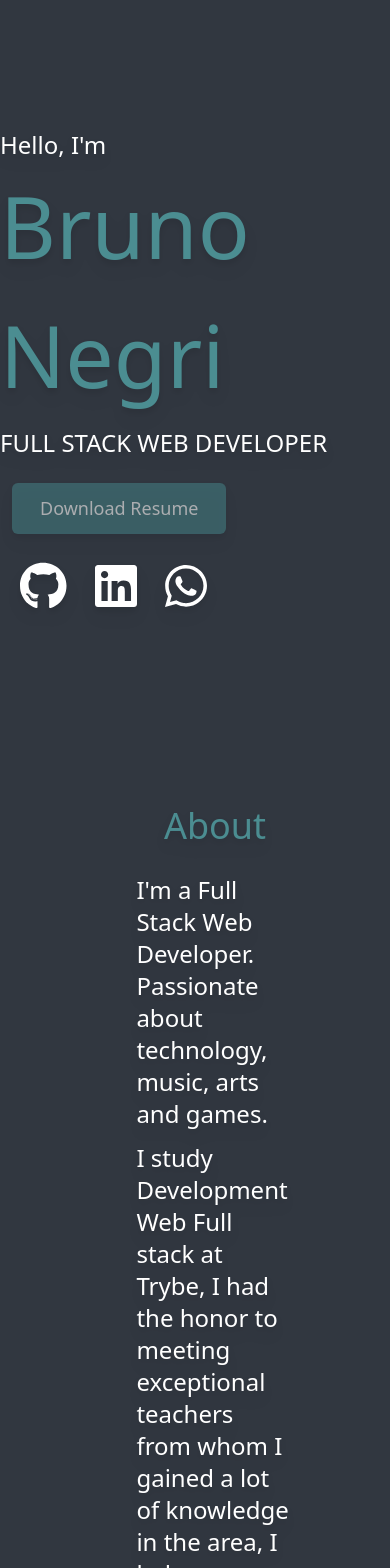
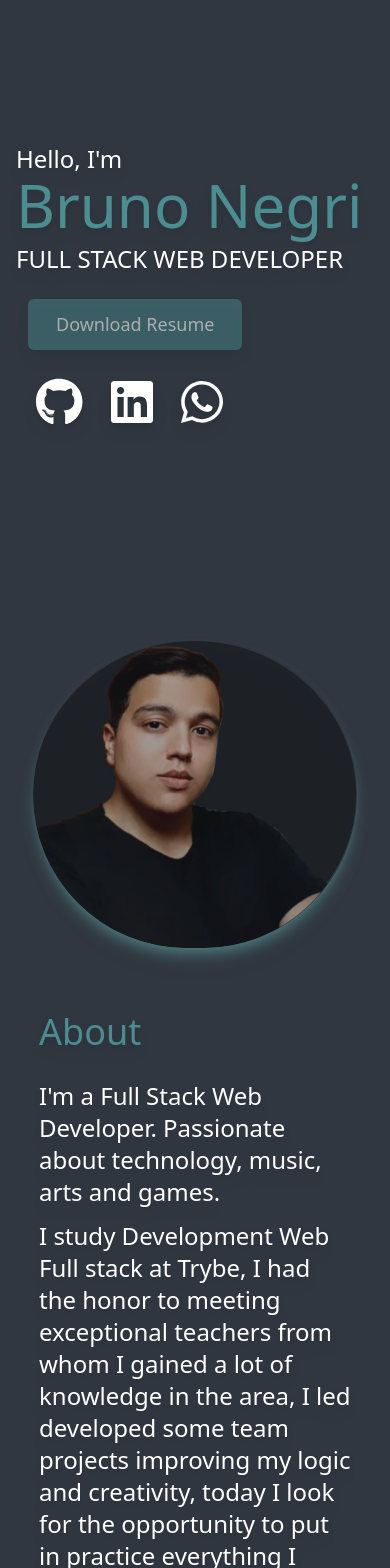
Before and after one commit to brunonegri/Portfolio-v2.0, a React (Create React App) app: page / in a window 390 px wide. Shown: the part 160-1728 px from the top of the page. Built offline with nearby package versions, Linux system fonts and the light colour scheme.

Commit message:
feat: mobile structured

```diff
--- a/src/components/About.jsx
+++ b/src/components/About.jsx
@@ -7,14 +7,14 @@ import test from '../data/images/test.png'
 function About () {
 	const Iam = "I'm"
 	return (
-		<section className='flex h-[400px]  justify-center mx-16 min-h-[900px] '>
-			<div className='flex flex-col sm:flex-row h-full justify-between align-middle items-center'>
-				<div className='w-[60%] ml-10 text-white '>
-					<h1 className='text-4xl text-center mb-7 text-[#4b8d91]'>About</h1>
+		<section className='flex h-[400px]  justify-center sm:mx-16 min-h-[900px] '>
+			<div className='flex flex-col-reverse sm:flex flex-col sm:flex-row h-full justify-between align-middle items-center'>
+				<div className='w-[80%] sm:w-[60%] sm:ml-10 text-white'>
+					<h1 className='text-4xl sm:text-center mb-7 text-[#4b8d91]'>About</h1>
 					<p className='mb-3 text-2xl'>
 						{`${Iam} a Full Stack Web Developer. Passionate about technology, music, arts and games.`}
 					</p>
-					<p className='text-2xl'>
+					<p className='text-2xl '>
 						I study Development Web Full stack at Trybe, I had the honor to
 						meeting exceptional teachers from whom I gained a lot of knowledge
 						in the area, I led developed some team projects improving my logic
@@ -24,7 +24,7 @@ function About () {
 					<p className='mt-3 text-2xl'>I like challenges and solving problems!</p>
 				</div>
 				<img
-					className='h-96 rounded-full opacity-70 transition-[1s] hover:opacity-100 shadow-[#588E91] shadow-lg mt-5 mx-auto'
+					className='h-96 rounded-full opacity-70 transition-[1s] hover:opacity-100 shadow-[#588E91] shadow-lg mt-5 mb-16 sm:mb-0 mx-auto'
 					src={test}
 					alt='BrunoPic'
 				/>
--- a/src/components/Experience.jsx
+++ b/src/components/Experience.jsx
@@ -20,16 +20,16 @@ function Experience () {
 	}
 
 	return (
-		<section className='flex min-h-[930px] flex-col items-center justify-center w-full '>
+		<section className='flex mt-44 sm:mt-0 sm:min-h-[930px] flex-col items-center justify-center w-full '>
 			<span className="anchorEx" id='EXPERIENCES'></span>
 			<div className='flex w-full flex-col justify-center mx-auto items-center'>
 				<div className='text-white text-center'>
-					<h1 className=' mb-4 mt-[70px] justify-center text-4xl text-[#4b8d91]'>Experiences</h1>
+					<h1 className=' mb-4 sm:mt-[70px] justify-center text-4xl text-[#4b8d91]'>Experiences</h1>
 					<p className='text-xl'>Soon</p>
 					<p className='text-xl'>Feel free to checkout my projects below</p>
 				</div>
-				<div className='w-[47%]'>
-					<h1 className=' mb-4 mt-14 justify-center text-4xl text-center text-[#4b8d91]'>
+				<div className='w-full sm:w-[47%]'>
+					<h1 className='mb-16 sm:mb-4 mt-14 justify-center text-4xl text-center text-[#4b8d91]'>
 						Skills
 					</h1>
 					<div className='flex justify-center items-center'>
@@ -39,7 +39,7 @@ function Experience () {
 							<div className='flex flex-nowrap align-middle'>
 								{iconsArray.map((e, i) =>
 									<FontAwesomeIcon key={i} icon={e}
-										className='h-24 ml-8 text-white hover:text-[#437c80] transition-all duration-500 hover:h-[99px]'
+										className='h-24 ml-4 sm:ml-8 text-white hover:text-[#437c80] transition-all duration-500 hover:h-[99px]'
 									/>
 								)}
 								<img className='svghover h-[90px] ml-5 transition-all duration-500 hover:h-[92px]' src={jestsvg} alt="stack" />
--- a/src/components/Hero.jsx
+++ b/src/components/Hero.jsx
@@ -6,12 +6,12 @@ import Resume from '../data/Resume.pdf'
 function Hero () {
 	const Iam = "Hello, I'm"
 	return (
-		<section className='min-h-[870px] flex items-center'>
+		<section className='h-[700px] sm:min-h-[870px] flex items-center mb-36 sm:mb-0'>
 			<span className="anchor" id='HOME'></span>
-			<div className='mx-auto sm:ml-48'>
+			<div className='ml-4 sm:ml-48'>
 				<div>
 					<p className='text-2xl text-white'>{Iam}</p>
-					<h4 className='text-[86px] text-[#4b8d91]'>Bruno Negri</h4>
+					<h4 className='text-6xl sm:text-[86px] text-[#4b8d91]'>Bruno Negri</h4>
 					<p className='text-2xl text-white mt-2'>
           FULL STACK WEB DEVELOPER
 					</p>
--- a/src/components/Projects.jsx
+++ b/src/components/Projects.jsx
@@ -17,24 +17,24 @@ function Projects () {
 	}
 
 	return (
-		<section className="min-h-[850px] mt-[90px] items-center">
+		<section className="sm:min-h-[850px] mb-20 mt-[90px] items-center">
 			<span className="anchorAbout" id='PROJECTS'></span>
-			<h1 className='text-4xl text-center mt-[190px] mb-9 text-[#4b8d91]'>Projects</h1>
+			<h1 className='text-4xl text-center mt-[190px] mb-5 sm:mb-9 text-[#4b8d91]'>Projects</h1>
 			<div className='flex items-center'>
 				<FontAwesomeIcon className='h-10 mr-5 text-white hover:text-[#437c80] transition-[0.5s] cursor-pointer' icon={faCircleArrowLeft} onClick={handleLeftClick }/>
 				{projectsData.map((e, i) =>
         i === current &&
-					<div key={i} className='flex h-[400px] w-full justify-around bg-[#313740] drop-shadow-xl'>
-						<div className="flex my-7 w-[45%] items-center justify-center ">
-							<img className='h-[100%]' src={e.thumb} alt="projectthumb" />
+					<div key={i} className='flex flex-col sm:flex-row h-auto sm:h-[400px] w-full justify-around bg-[#313740] drop-shadow-xl items-center '>
+						<div className="flex sm:my-7 mt-10 sm:w-[45%] items-center justify-center ">
+							<img className='w-[80%]' src={e.thumb} alt="projectthumb" />
 						</div>
-						<div className=' w-[40%] text-3xl flex flex-col justify-center text-center mb-7'>
-							<p className='text-3xl text-center my-7 text-white'>{e.name}</p>
-							<p className='mb-3 text-white text-2xl'>{e.description}</p>
-							<p className='mb-3 text-white text-2xl'>{e.Stacks}</p>
-							<div className='mt-7'>
+						<div className=' sm:w-[40%] text-3xl flex flex-col justify-center text-center mb-7'>
+							<p className='text-2xl sm:text-3xl text-center my-7 text-white'>{e.name}</p>
+							<p className='mb-3 text-white text-xl sm:text-2xl'>{e.description}</p>
+							<p className='mb-3 text-white text-xl sm:text-2xl'>{e.Stacks}</p>
+							<div className='mt-2 sm:mt-7'>
 								<a href={e.site} target='_blank' rel="noreferrer">
-									<FontAwesomeIcon href={e.site} target='_blank' className='h-10 ml-5 text-white hover:text-[#437c80] transition-[0.5s]' icon={faLink}/>
+									<FontAwesomeIcon href={e.site} target='_blank' className='h-10 sm:ml-5 text-white hover:text-[#437c80] transition-[0.5s]' icon={faLink}/>
 								</a>
 								<a href={e.github} target='_blank' rel="noreferrer">
 									<FontAwesomeIcon href={e.github} target='_blank' className='h-10 ml-5 text-white hover:text-[#437c80] transition-[0.5s]' icon={faGithub}/>
--- a/src/index.css
+++ b/src/index.css
@@ -21,6 +21,12 @@ body {
   body {
     /* background: url('./data/images/BackgroundMobile.png'); */
     background: #313740;
+  }
+  .anchorEx{
+    display: block;
+    height: 5px; /*same height as header*/
+    margin-top: -5px; /*same height as header*/
+    visibility: hidden;
   }
 }
 
```
